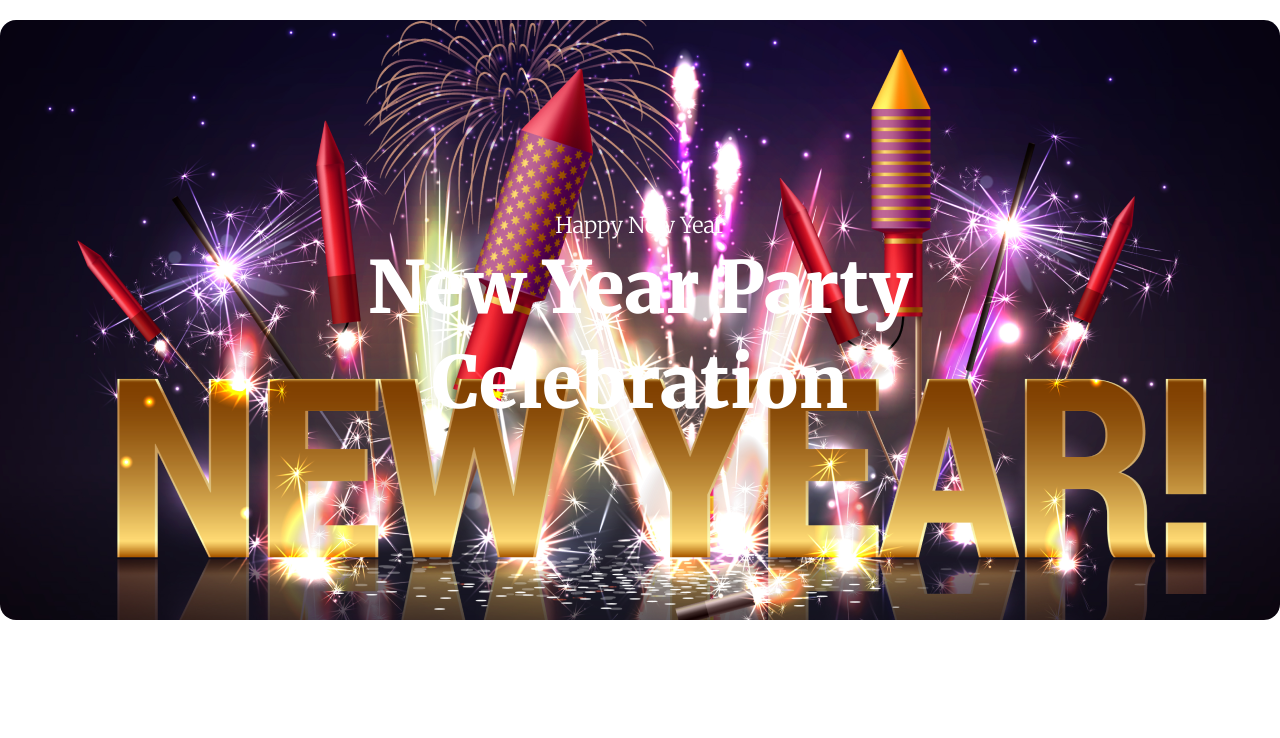
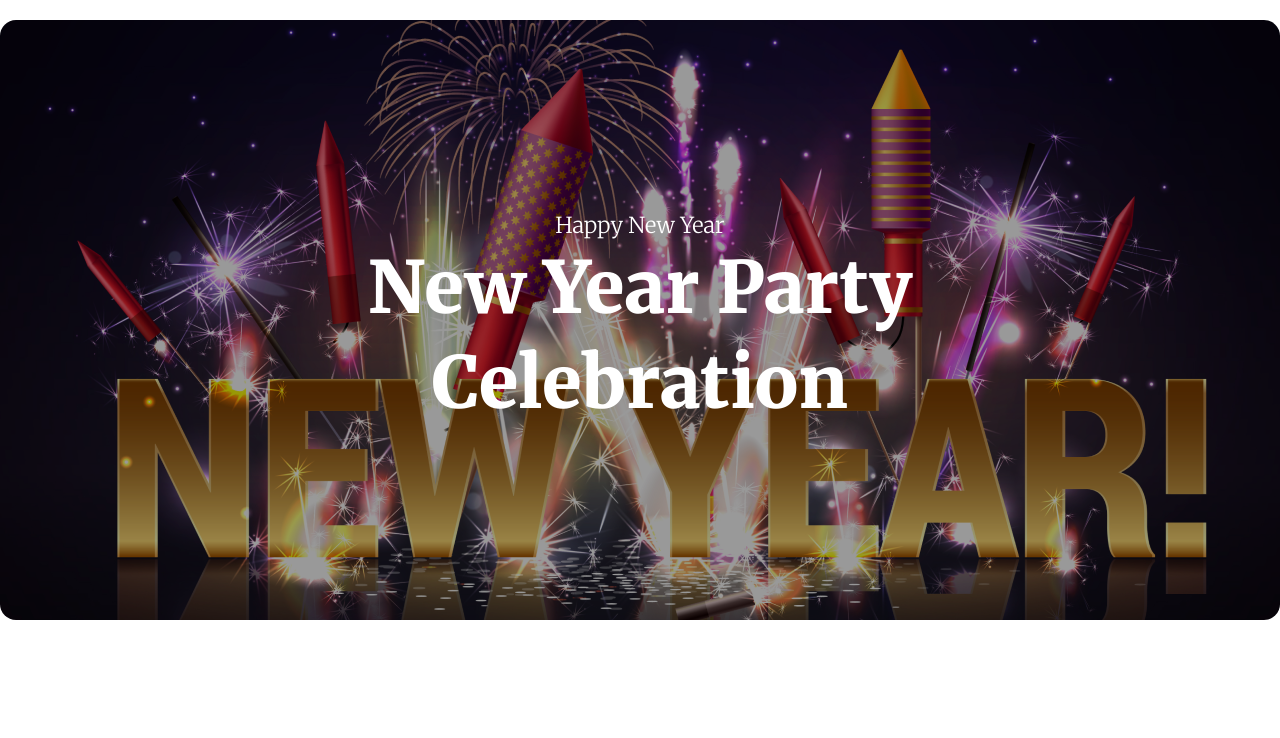
Before and after one commit to ranastudent/batch9-A1-solution, a plain HTML site: page index.html in a window 1280 px wide. Shown: the top 738 px of the page. Drawn offline with Linux system fonts and the light colour scheme.

Commit message:
changes image name

```diff
--- a/styles/style.css
+++ b/styles/style.css
@@ -18,8 +18,8 @@ body {
       margin: 0 auto;
       margin-top: 20px;
 
-      background-image: url('../images/Banner\ image.png');
-
+      background-image: url('../images/Banner_Image.png');
+      background-color: rgba(0,0,0,0.4);
       background-position: center;
       background-repeat: no-repeat;
       background-size: cover;
```
Also changed, not shown: images/Banner_Image.png (renamed from images/Banner Image.png).
